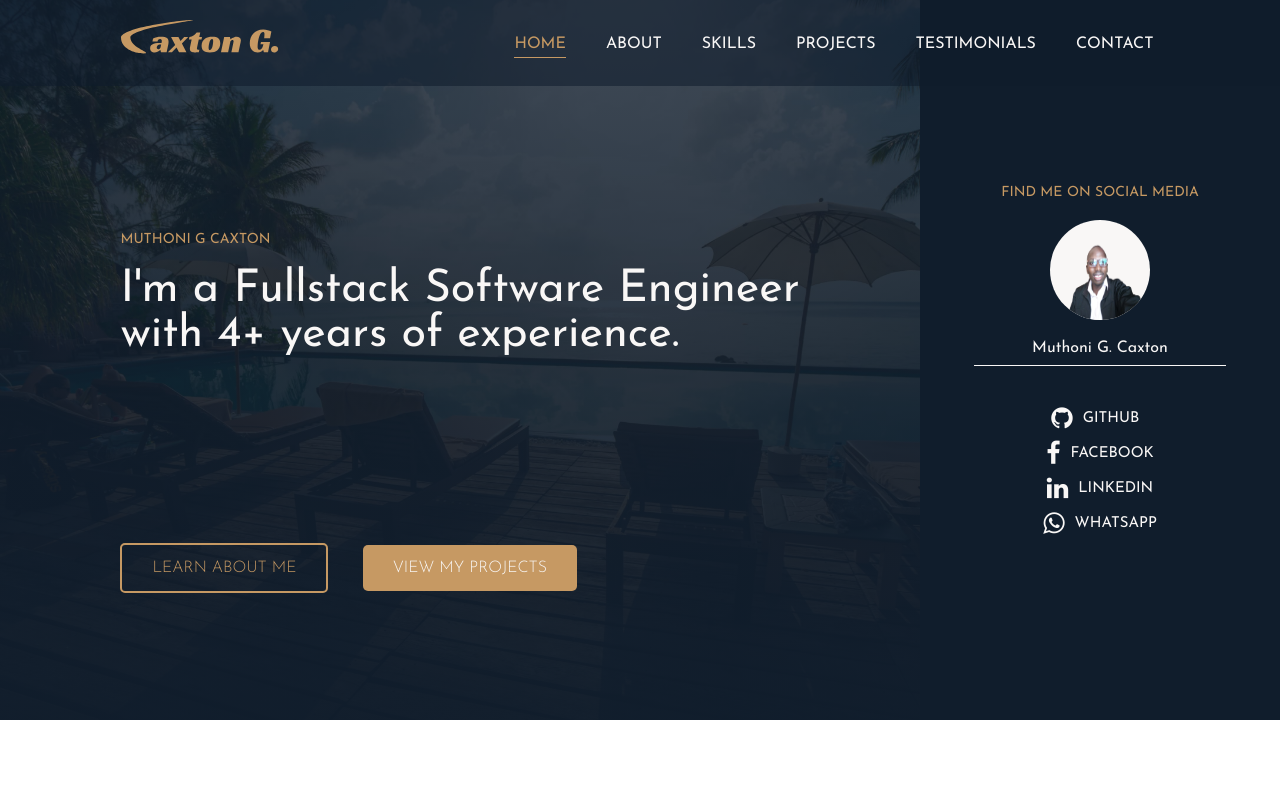
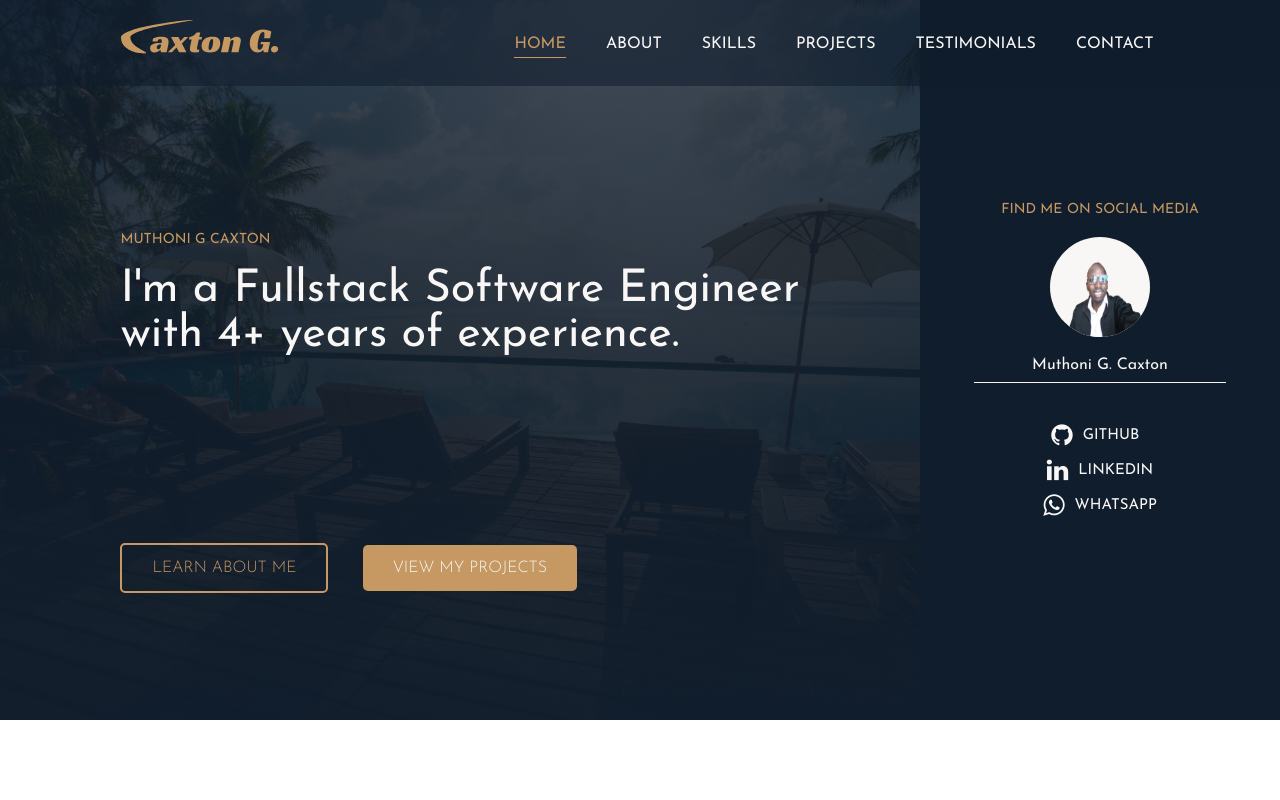
Before and after one commit to caxtonMuthoni/main-portifolio, a website: page index.html in a window 1280 px wide. Shown: the top 800 px of the page. Drawn offline with nearby package versions, Linux system fonts and the light colour scheme.

```diff
--- a/index.html
+++ b/index.html
@@ -96,11 +96,11 @@
                 <i class="fa fa-github side-info__social--icon" aria-hidden="true"></i>
                 <span class="side-info__social--name">Github &nbsp;</span>
             </a>
-            <a href="https://www.facebook.com/caxton.mathitu/" target="_blank"
+            <!-- <a href="https://www.facebook.com/caxton.mathitu/" target="_blank"
                 class="side-info__social">
                 <i class="fa fa-facebook side-info__social--icon" aria-hidden="true"></i>
                 <span class="side-info__social--name">Facebook</span>
-            </a>
+            </a> -->
 
             <a href="https://www.linkedin.com/in/caxton-muthoni-7b2444175/" target="_blank"
              class="side-info__social">
```
